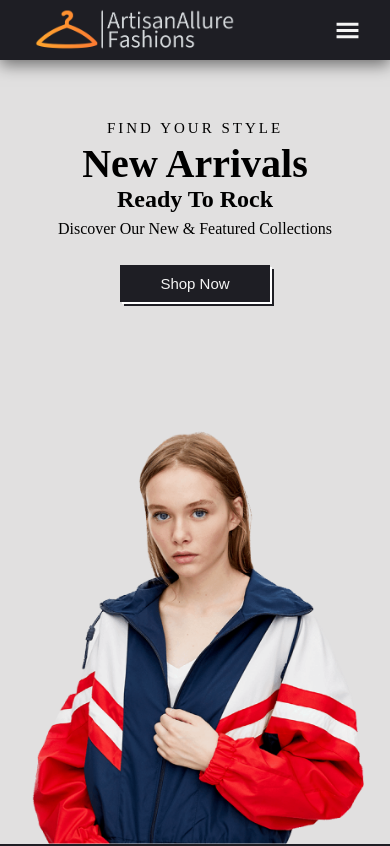
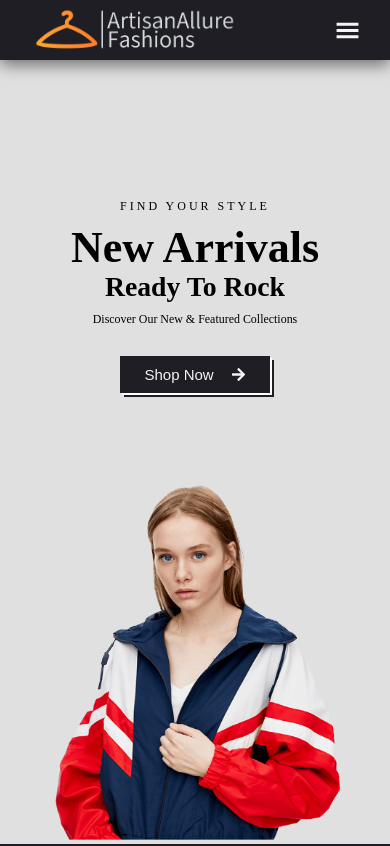
Before and after one commit to A13xYanez/ArtisanAllure-Fashions, a React (Vite) app: page / in a window 390 px wide. Shown: the top 846 px of the page. Built offline with nearby package versions, Linux system fonts and the light colour scheme.

Commit message:
temp update to hero ready to merge

```diff
--- a/src/components/Home.css
+++ b/src/components/Home.css
@@ -3,6 +3,7 @@
     margin: 0;
 }
 
+/* Navbar */
 .nav--breakpoint {
     display: flex;
     align-items: center;
@@ -54,7 +55,6 @@
     position: fixed;
 }
 
-/* Navbar */
 .nav {
     display: flex;
     align-items: center;
@@ -65,6 +65,7 @@
     position: fixed;
     box-shadow: 0 5px 15px rgba(0, 0, 0, .5);
     z-index: 1000;
+    top: 0;
 }
 
 .logo {
@@ -167,6 +168,12 @@
 .nav-icons {
     display: flex;
     align-items: center;
+}
+
+.nav-filler {
+    width: 100dvw;
+    height: 7vh;
+    background: #e1e0e0;
 }
 
 /* Hero */
@@ -1512,3 +1519,165 @@ footer .footer-content .link-boxes .box {
 .infinite-logo-scroller {
     background: #1e1e24;
 }
+
+
+
+
+
+
+
+
+
+
+
+.hero2 {
+    width: 100vw;
+    height: 93vh;
+    display: flex;
+    flex-direction: row-reverse;
+    background: #e1e0e0;
+}
+
+.hero-img-container2 {
+    width: 50vw;
+    height: 93vh;
+}
+
+.hero-img2 {
+    object-fit: cover;
+    width: 100%;
+    height: 100%;
+}
+
+.hero-text2 {
+    height: 93vh;
+    width: 50vw;
+    display: flex;
+    flex-direction: column;
+    align-items: center;
+    justify-content: center;
+}
+
+.hero-text2 h1 {
+    font-size: clamp(44px, 5vw + 1rem, 88px);
+    font-weight: 700;
+    line-height: 1.1;
+    margin-top: 10px;
+}
+
+.hero-text2 h2 {
+    font-size: clamp(12px, 3vw + 1rem, 59px);
+    font-weight: 700;
+    line-height: 1.1;
+}
+
+.hero-text2 h6 {
+    font-size: clamp(12px, 0.5vw + 0.5rem, 15px);
+    font-weight: 500;
+    letter-spacing: 3px;
+}
+
+.hero-text2 p {
+    font-size: clamp(1px, .6vw + .6rem, 16px);
+    font-weight: 400;
+    line-height: 33px;
+}
+
+.hero-button2 {
+    background: #1e1e24;
+    color: whitesmoke;
+    padding: 8px 14px;
+    border: 2px solid #1e1e24;
+    box-shadow: 2px 2px 0 0 white, 4px 4px 0 0 #1e1e24;
+    margin-top: 20px;
+    width: 150px;
+    font-size: 15px;
+    font-weight: 500;
+    cursor: pointer;
+    transition: 0.3s;
+    display: flex;
+    align-items: center;
+    justify-content: space-around;
+}
+
+.hero--button2:hover {
+    background: rgb(236, 235, 235);
+    color: #1e1e24;
+    box-shadow: -2px -2px 0 0 white, -4px -4px 0 0 #1e1e24;
+}
+
+/* Hero Media Query */
+@media (max-width: 1274px) {
+    .hero2 {
+        flex-direction: column-reverse;
+    }
+    .hero-img-container2 {
+        width: 100dvw;
+        height: 43dvh;
+    }
+    .hero-text2 {
+        width: 100dvw;
+        height: 43dvh;
+    }
+    .hero-img2 {
+        height: 43dvh;
+        width: 100dvw;
+        object-fit: contain;
+    }
+}
+
+@media (max-height: 600px) {
+    .hero2 {
+        flex-direction: row-reverse;
+    }
+     .hero-img-container2 {
+        width: 50dvw;
+        height: 93dvh;
+    }
+    .hero-text2 {
+        width: 50dvw;
+        height: 93dvh;
+    }
+    .hero-img2 {
+        height: 100dvh;
+        width: 43dvw;
+        object-fit: contain;
+    }
+    @media (max-width: 700px) {
+        .hero2 {
+        flex-direction: column-reverse;
+    }
+    .hero-img-container2 {
+        width: 100dvw;
+        height: 43dvh;
+    }
+    .hero-text2 {
+        width: 100dvw;
+        height: 43dvh;
+    }
+    .hero-img2 {
+        height: 43dvh;
+        width: 100dvw;
+        object-fit: contain;
+    }
+    }
+}
+
+@media (max-height: 400px) {
+    .hero2 {
+        flex-direction: row-reverse;
+    }
+     .hero-img-container2 {
+        width: 50dvw;
+        height: 93dvh;
+    }
+    .hero-text2 {
+        width: 50dvw;
+        height: 93dvh;
+    }
+    .hero-img2 {
+        height: 93dvh;
+        width: 50dvw;
+        object-fit: contain;
+    }
+}
--- a/src/components/HomePage.jsx
+++ b/src/components/HomePage.jsx
@@ -1,6 +1,6 @@
 import React from "react"
 import Navbar from './home-page/Navbar'
-import Hero2 from './home-page/Hero2'
+import Hero from './home-page/Hero'
 import LogoScroller from './home-page/LogoScroller'
 import Productscroller from './home-page/Productscroller'
 import Banner1 from './home-page/Banner1'
@@ -11,7 +11,7 @@ export default function HomePage() {
     return (
         <>
             <Navbar />
-            <Hero2 />
+            <Hero />
             <LogoScroller />
             <Productscroller />
             <Banner1 />
--- /dev/null
+++ b/src/components/home-page/Hero.jsx
@@ -0,0 +1,22 @@
+import React from 'react'
+import img from './assets/hero2.png'
+import { FaArrowRight } from "react-icons/fa";
+
+export default function Hero() {
+    return (
+        <section className='hero2'>
+            <div hero-img-container2>
+                <img src={img} className="hero-img2" />
+            </div>
+            <div className="hero-text2">
+                <h6>FIND YOUR STYLE</h6>
+                <h1>New Arrivals</h1>
+                <h2>Ready To Rock</h2>
+                <p>Discover Our New & Featured Collections</p>
+                <button className="hero-button2">
+                    Shop Now {<FaArrowRight />}
+                </button>
+            </div>
+        </section>
+    )
+}
--- a/src/components/home-page/Hero2.jsx
+++ /dev/null
@@ -1,19 +0,0 @@
-import React from 'react'
-import img from './assets/hero2.png'
-
-export default function Hero2() {
-    return (
-        <section className='hero'>
-            <img src={img} className="hero-img" />
-            <div className="hero-text">
-                <h6>FIND YOUR STYLE</h6>
-                <h1>New Arrivals</h1>
-                <h2>Ready To Rock</h2>
-                <p>Discover Our New & Featured Collections</p>
-                <button className="hero-button">
-                    Shop Now
-                </button>
-            </div>
-        </section>
-    )
-}
--- a/src/components/home-page/Navbar.jsx
+++ b/src/components/home-page/Navbar.jsx
@@ -17,7 +17,9 @@ export default function Navbar() {
     }
 
     return (
-        <nav className='nav'>
+        <nav>
+            <div className='nav-filler'></div>
+            <div className='nav'>
                 <img className='logo' src={logo4} />
                 <div className={isOpen ? 'nav--breakpoint-open' : 'nav--breakpoint'}>
                     <div className='nav--links'>
@@ -43,6 +45,7 @@ export default function Navbar() {
                     </div>
                 </div>
                 <GiHamburgerMenu onClick={iconClicked} className={isOpen ? 'responsive-nav-icon-hidden' : 'responsive-nav-icon'} />
+            </div>
         </nav>
     )
 }
```
Also changed, not shown: 1 other file (tests, documents, lock files or other folders). Lines whose indentation alone changed are shown as unchanged.
